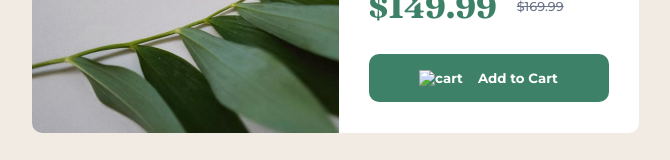
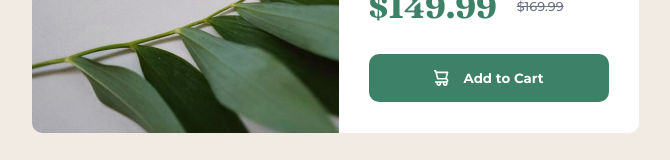
Before and after one commit to R2mbo/Product-preview-card-component-challenge, a plain HTML site: page index.html in a window 1280 px wide. Shown: the part 497-657 px from the top of the page, without its empty margins (305-975 px from the left). Drawn offline with Linux system fonts and the light colour scheme; the site is published under a folder, as on GitHub Pages, so addresses that start at the root find nothing.

Commit message:
Update index.html

```diff
--- a/index.html
+++ b/index.html
@@ -16,7 +16,7 @@
       <h2>Gabrielle Essence Eau De Parfum</h2>
       <p>A floral, solar and voluptuous interpretation composed by Olivier Polge, Perfumer-Creator for the House of CHANEL.</p>
       <p>$149.99<span>$169.99</span></p>
-      <button><img src="/images/icon-cart.svg" alt="cart">Add to Cart</button>
+      <button><img src="./images/icon-cart.svg" alt="cart">Add to Cart</button>
     </section>
   </main>
   <footer>
```
